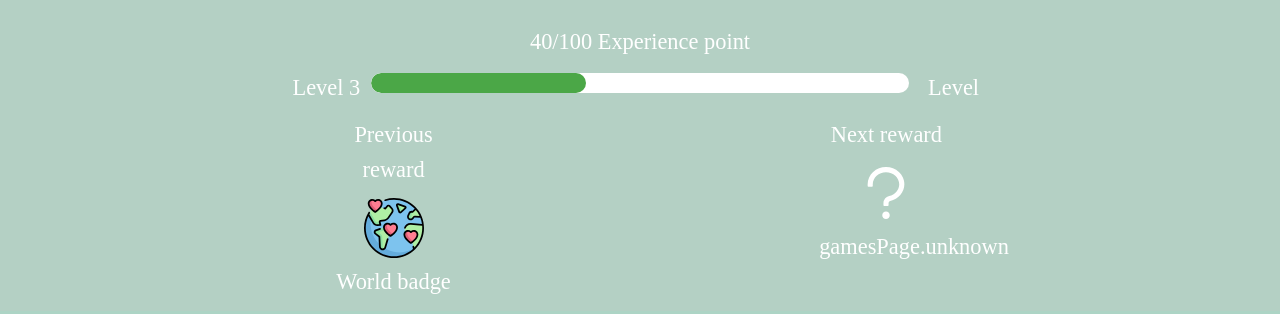
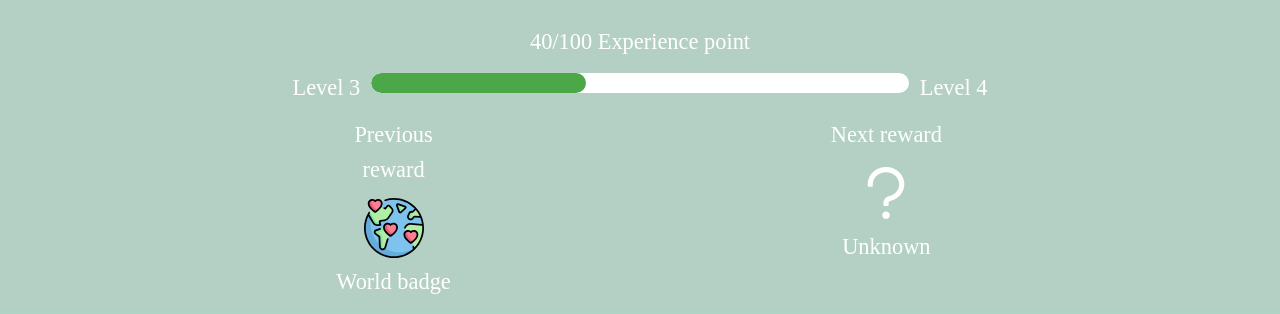
Before and after one commit to ReCoded-Org/capstone-istanbul-juniper, a React (Create React App) app: page /games in a window 1280 px wide. Shown: the part 126-440 px from the top of the page. Built offline with nearby package versions, Linux system fonts and the light colour scheme; a web font is replaced by a local one.

Commit message:
add placeholder data

```diff
--- a/src/components/gamespage/GamesPageProgressSection/index.jsx
+++ b/src/components/gamespage/GamesPageProgressSection/index.jsx
@@ -42,7 +42,7 @@ const ProgressSection = ({
         </Col>
         <Col xs={6} md={{ pull: 1 }} lg={{ pull: 2 }}>
           <h3 className="progressSectionContainer___row___header progressSectionContainer___row___nextLevel">
-            {t("gamesPage.level", { number: nextLevel })}
+            {t("gamesPage.level", { currentLevel: nextLevel })}
           </h3>
         </Col>
       </Row>
@@ -54,15 +54,13 @@ const ProgressSection = ({
           <div className="progressSectionContainer___row___prevRewardDiv">
             <img
               src={progressData.prevRewardIcon}
-              alt={progressData.prevRewardDescription}
+              alt={t("gamesPage.badgeDescription")}
               className="progressSectionContainer___row___prevRewardDiv___reward"
             />
           </div>
           <h3 className="progressSectionContainer___row___header">
             {/* Example: Recycle badge */}
-            {t("gamesPage.badgeDescription", {
-              badgeName: progressData.badgeName,
-            })}
+            {t("gamesPage.badgeDescription")}
           </h3>
         </Col>
         <Col span={3} push={13}>
@@ -75,7 +73,7 @@ const ProgressSection = ({
 
           <h3 className="progressSectionContainer___row___header">
             {/* Reward for next level is unknown. */}
-            {t("gamesPage.unknown")}
+            {t("gamesPage.unknownNextReward")}
           </h3>
         </Col>
       </Row>
--- a/src/containers/GamesPage/index.jsx
+++ b/src/containers/GamesPage/index.jsx
@@ -39,8 +39,6 @@ const GamesPage = () => {
     currentLevel: 3,
     currentXP: 40,
     prevRewardIcon: worldIcon,
-    prevRewardDescription: "World",
-    badgeName: "World",
   };
   return (
     <>
--- a/src/locales/ar.json
+++ b/src/locales/ar.json
@@ -231,7 +231,7 @@
     "previousReward": "المكافأة السابقة",
     "experiencePoint": "نقاط خبرة {currentXP}}/100",
     "unknownNextReward": "غير معروف",
-    "badgeDescription": "وسام {{badgeName}}",
+    "badgeDescription": "شارة العالم",
     "title": "ألعاب"
   },
   "about": {
--- a/src/locales/en.json
+++ b/src/locales/en.json
@@ -231,7 +231,7 @@
     "previousReward": "Previous reward",
     "experiencePoint": "{{currentXP}}/100 Experience point",
     "unknownNextReward": "Unknown",
-    "badgeDescription": "{{badgeName}} badge",
+    "badgeDescription": "World badge",
     "title": "Games"
   },
   "about": {
--- a/src/locales/tr.json
+++ b/src/locales/tr.json
@@ -235,7 +235,7 @@
     "previousReward": "Önceki ödül",
     "experiencePoint": "{{currentXP}}/100 Tecrübe puanı",
     "unknownNextReward": "Bilinmiyor",
-    "badgeDescription": "{{badgeName}} rozeti",
+    "badgeDescription": "Dünya rozeti",
     "title": "Oyunlar"
   },
   "about": {
```
